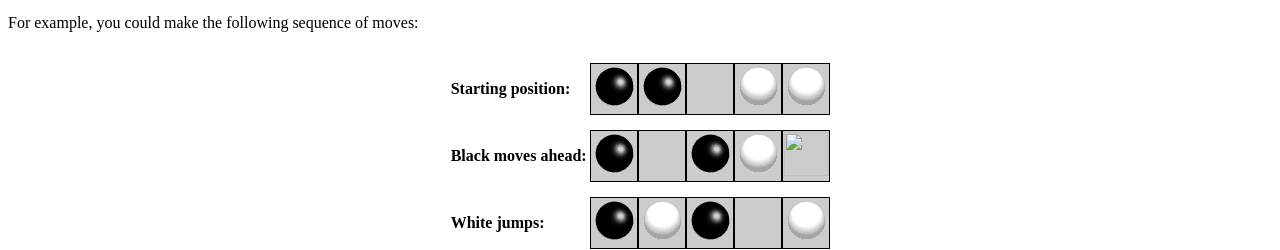
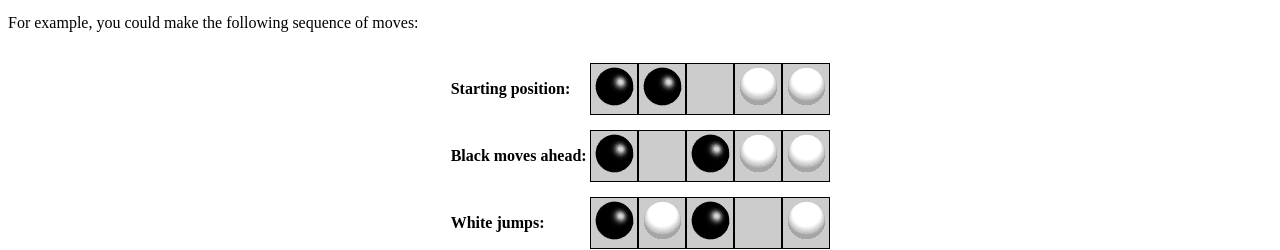
Before and after one commit to Tanmay-Pillai44/project_1, a plain HTML site: page index.html in a window 1280 px wide. Shown: the part 8343-8593 px from the top of the page. Drawn offline with Linux system fonts and the light colour scheme.

Commit message:
image correction

```diff
--- a/index.html
+++ b/index.html
@@ -718,7 +718,7 @@
                     <img src="./img/white-ball.gif" width="44" height="44">
                 </td>
                 <td id="ball1">
-                    <img src=".img//white-ball.gif" width="44" height="44">
+                    <img src="./img/white-ball.gif" width="44" height="44">
                 </td>
             </tr>
             <tr>
```
